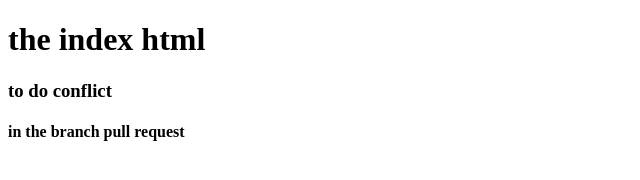
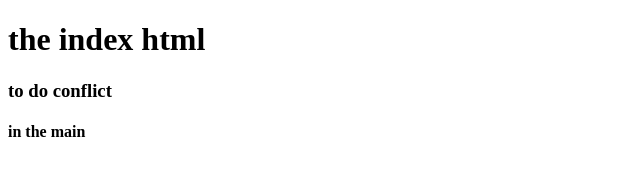
Before and after one commit to miri188422-git/branch-Repository, a plain HTML site: page index.html in a window 1280 px wide. Shown: the whole page, without its empty margins (0-640 px from the left). Drawn offline with Linux system fonts and the light colour scheme.

Commit message:
Update index.html

```diff
--- a/index.html
+++ b/index.html
@@ -8,6 +8,6 @@
 <body>
     <h1>the index html</h1>
     <h3>to do conflict</h3>
-    <h4>in the branch pull request</h4>
+    <h4>in the main</h4>
 </body>
 </html>
```
